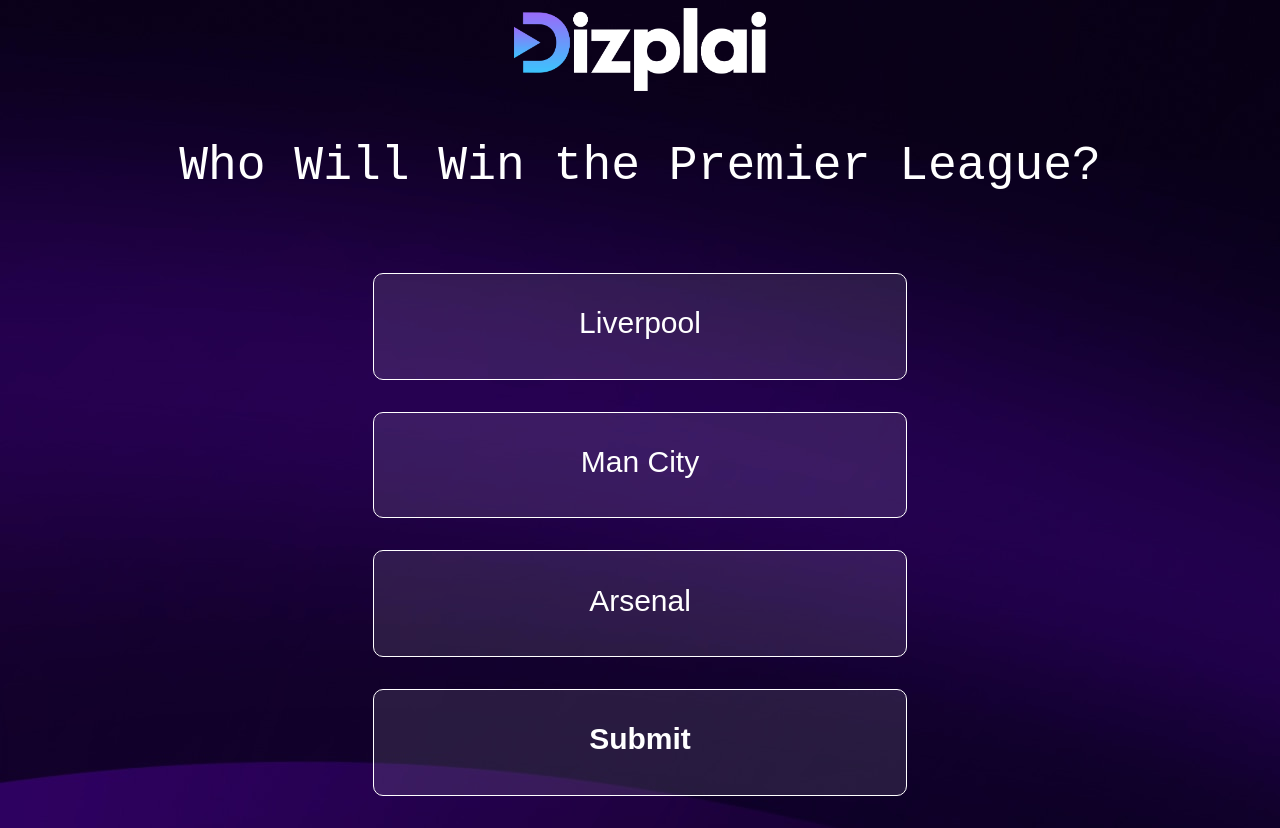
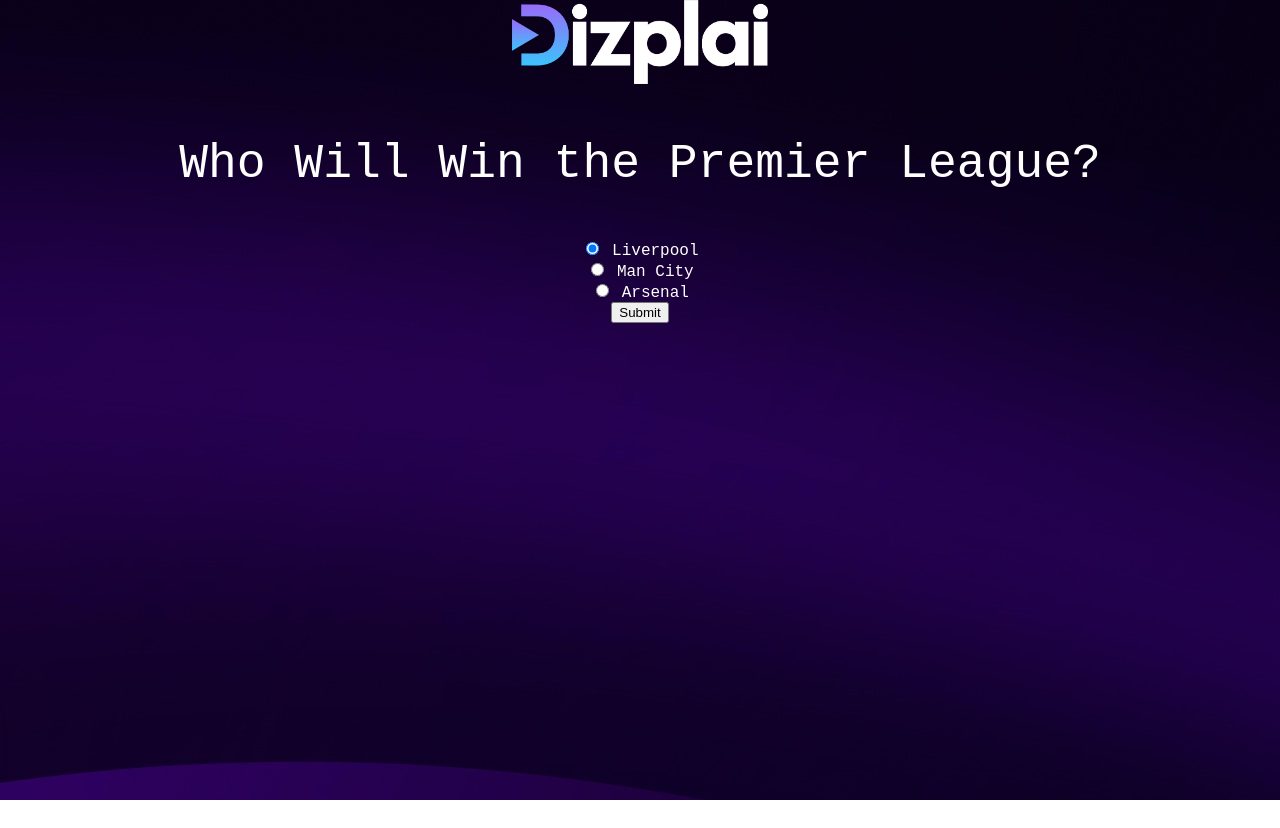
Before and after one commit to danielmakin/DizplaiTechTest, a plain HTML site: page index.html in a window 1280 px wide. After the commit the page ends 800 px from the top, so only its background shows below. Drawn offline with Linux system fonts and the light colour scheme.

Commit message:
Very Basic Front End Solution Made.

```diff
--- a/poll.html
+++ b/index.html
@@ -5,7 +5,7 @@
     <meta name="viewport" content="width=device-width, initial-scale=1.0">
     <title>Make a Selection</title>
 
-    <style>
+    <!-- <style>
         .centred-button {
             margin: 0 auto;
             text-align: center;
@@ -39,16 +39,6 @@
             width: 100%;
         }
 
-        .centered-text {
-            font-size: 3em;
-            font-family:'Courier New', Courier, monospace;
-            display: flex;
-            justify-content: center;
-            align-items: center;
-            text-align: center;
-            color: #fff;
-        }
-
         .button-text {
             font-size: 30px;
             display: inline-block;
@@ -58,27 +48,29 @@
             font-size: 30px;
             font-weight: bold;
         }
-    </style>
+    </style> -->
+    <link href="style.css" type="text/css" rel="stylesheet">
 </head>
 <body background="InitialMaterial/assets/background.jpg">
     <img src="InitialMaterial/assets/logo.png", width = "20%",
-        max-width="20%", style="display: block; margin: 0 auto;">
+        max-width="20%">
     <div>
         <div class="centered-text">
             <p>Who Will Win the Premier League?</p>
         </div>
-        <div class="centred-button">
-            <button class="button"><span class="button-text">Liverpool</span></button>
-        </div>
-        <div class="centred-button">
-            <button class="button"><span class="button-text">Man City</span></button>
-        </div>
-        <div class="centred-button">
-            <button class="button"><span class="button-text">Arsenal</span></button>
-        </div>
-        <div class="centred-button">
-            <button class="button"><span class="submit-text">Submit</span></button>
+        <div>
+            <form>
+                <input type="radio" value ="Liverpool" class="radio", name="options", id="b1" checked>
+                <label class="label" for="b1">Liverpool</label><br>
+                <input type="radio" value ="Man City" class="radio", name="options", id="b2">
+                <label class="label" for="b2">Man City</label><br>
+                <input type="radio" value ="Arsenal" class="radio", name="options", id="b3">
+                <label class="label" for="b3">Arsenal</label><br>
+                <button type="button" onclick="submitForm()">Submit</button>
+            </form>
         </div>
     </div>
+
+    <script src="script.js"></script>
 </body>
 </html>
--- /dev/null
+++ b/script.js
@@ -0,0 +1,5 @@
+function submitForm(){
+    // Get form data
+    var selectedOption = document.querySelector('input[name="options"]:checked').id;
+    alert(selectedOption + ": Button Clicked")
+}
--- /dev/null
+++ b/style.css
@@ -0,0 +1,22 @@
+body{
+    margin: 0;
+    justify-content: center;
+    align-items: center;
+    padding: 0;
+    color: #fff;
+    font-family:'Courier New', Courier, monospace;
+    text-align: center;
+}
+
+.centered-text {
+    font-size: 3em;
+    display: flex;
+    justify-content: center;
+    align-items: center;
+    text-align: center;
+    color: #fff;
+}
+
+/* .radio{
+    display: none;
+} */
```
